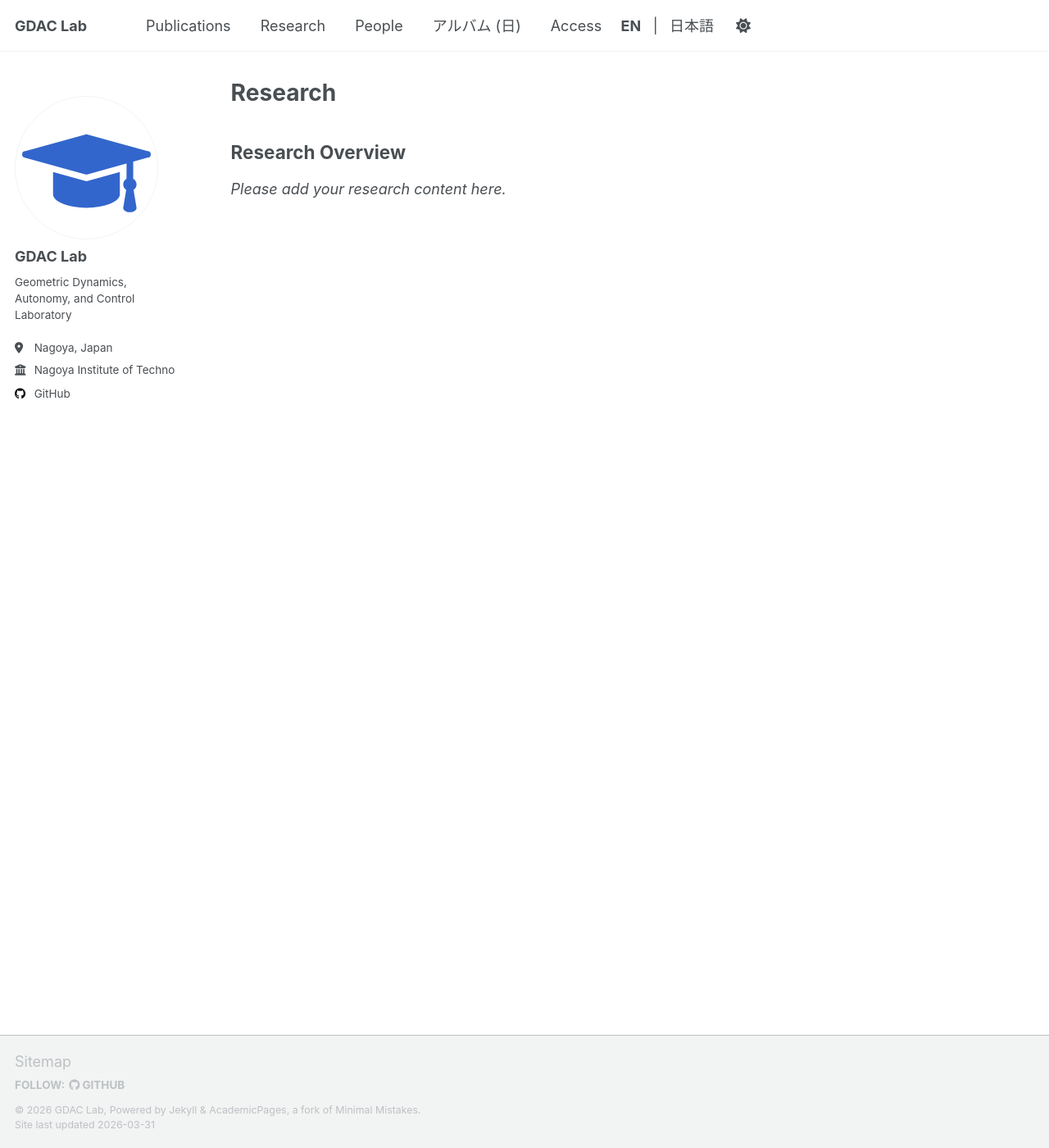
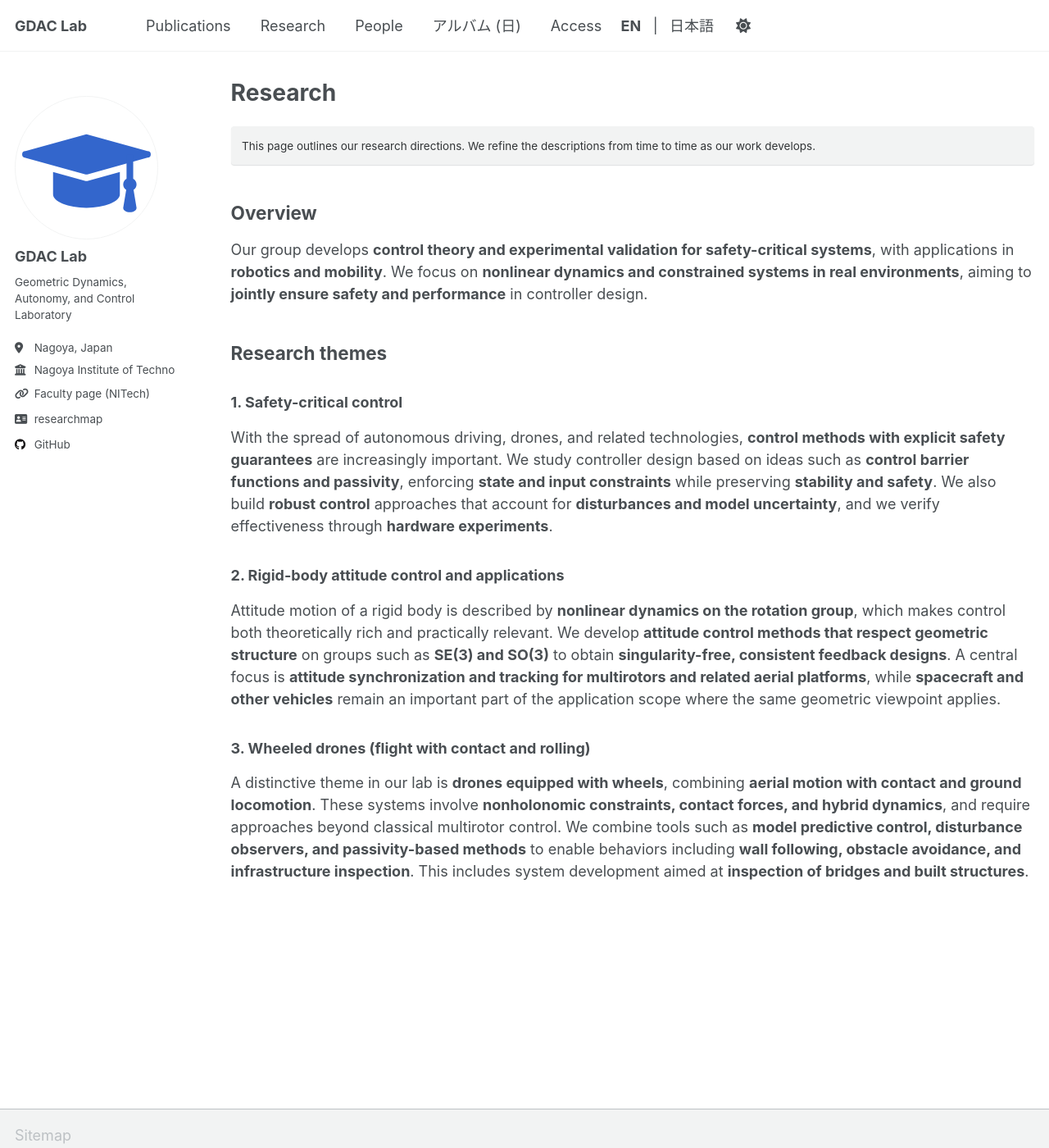
Before and after one commit to GDAC-Lab/gdac-lab.github.io, a Jekyll site: the page built from _pages/research.md, in a window 1280 px wide and 1400 px high. Shown: the whole window at 82% size. Built offline with Jekyll 4.4.1, drawn with Linux system fonts in a browser that asks for light colours; a script that is not in the unit is left out.

Commit message:
Update author profile and research pages with new links and content
- Updated the author's URI in the configuration file to include the laboratory website link.
- Enhanced the author profile HTML to display the updated URI and added a link to the researchmap.
- Added researchmap and faculty page links to the people pages in both English and Japanese.
- Revised the research page to provide a detailed overview of research themes and directions, improving clarity and accessibility of information.

```diff
--- a/_config.yml
+++ b/_config.yml
@@ -32,7 +32,7 @@ author:
   bio_ja           : "制御理論について研究しています。"
   location         : "Nagoya, Japan"
   employer         : "Nagoya Institute of Technology"
-  uri              : # URL
+  uri              : "https://mcontrol.web.nitech.ac.jp/nakano/" # PI / lab intro (NITech)
   email            : # Add your lab email address here
 
   # Academic websites
--- a/_includes/author-profile.html
+++ b/_includes/author-profile.html
@@ -35,7 +35,10 @@
         <li class="author__desktop"><i class="fas fa-fw fa-building-columns icon-pad-right" aria-hidden="true"></i>{{ author.employer }}</li>
       {% endif %}
       {% if author.uri %}
-        <li><a href="{{ author.uri }}"><i class="fas fa-fw fa-link icon-pad-right" aria-hidden="true"></i>{{ site.data.ui-text[site.locale].website_label | default: "Website" }}</a></li>
+        <li><a href="{{ author.uri }}" rel="noopener"><i class="fas fa-fw fa-link icon-pad-right" aria-hidden="true"></i>{% if page.lang == 'ja' %}教員・研究室紹介（名工大）{% else %}Faculty page (NITech){% endif %}</a></li>
+      {% endif %}
+      {% if site.researchmap_url %}
+        <li><a href="{{ site.researchmap_url }}" rel="noopener"><i class="fas fa-fw fa-address-card icon-pad-right" aria-hidden="true"></i>researchmap</a></li>
       {% endif %}
       {% if author.email %}
         <li><a href="mailto:{{ author.email }}"><i class="fas fa-fw fa-envelope icon-pad-right" aria-hidden="true"></i>{{ site.data.ui-text[site.locale].email_label | default: "Email" }}</a></li>
--- a/_pages/research.md
+++ b/_pages/research.md
@@ -9,6 +9,23 @@ lang_ref: research
 
 {% include base_path %}
 
-## Research Overview
+This page outlines our research directions. We refine the descriptions from time to time as our work develops.
+{: .notice}
 
-*Please add your research content here.*
+## Overview
+
+Our group develops **control theory and experimental validation for safety-critical systems**, with applications in **robotics and mobility**. We focus on **nonlinear dynamics and constrained systems in real environments**, aiming to **jointly ensure safety and performance** in controller design.
+
+## Research themes
+
+### 1. Safety-critical control
+
+With the spread of autonomous driving, drones, and related technologies, **control methods with explicit safety guarantees** are increasingly important. We study controller design based on ideas such as **control barrier functions and passivity**, enforcing **state and input constraints** while preserving **stability and safety**. We also build **robust control** approaches that account for **disturbances and model uncertainty**, and we verify effectiveness through **hardware experiments**.
+
+### 2. Rigid-body attitude control and applications
+
+Attitude motion of a rigid body is described by **nonlinear dynamics on the rotation group**, which makes control both theoretically rich and practically relevant. We develop **attitude control methods that respect geometric structure** on groups such as **SE(3) and SO(3)** to obtain **singularity-free, consistent feedback designs**. A central focus is **attitude synchronization and tracking for multirotors and related aerial platforms**, while **spacecraft and other vehicles** remain an important part of the application scope where the same geometric viewpoint applies.
+
+### 3. Wheeled drones (flight with contact and rolling)
+
+A distinctive theme in our lab is **drones equipped with wheels**, combining **aerial motion with contact and ground locomotion**. These systems involve **nonholonomic constraints, contact forces, and hybrid dynamics**, and require approaches beyond classical multirotor control. We combine tools such as **model predictive control, disturbance observers, and passivity-based methods** to enable behaviors including **wall following, obstacle avoidance, and infrastructure inspection**. This includes system development aimed at **inspection of bridges and built structures**.
```
Also changed, not shown: _pages/ja/people.md (+2 -0 lines), _pages/ja/research.md (+18 -1 lines), _pages/people.md (+2 -0 lines).
